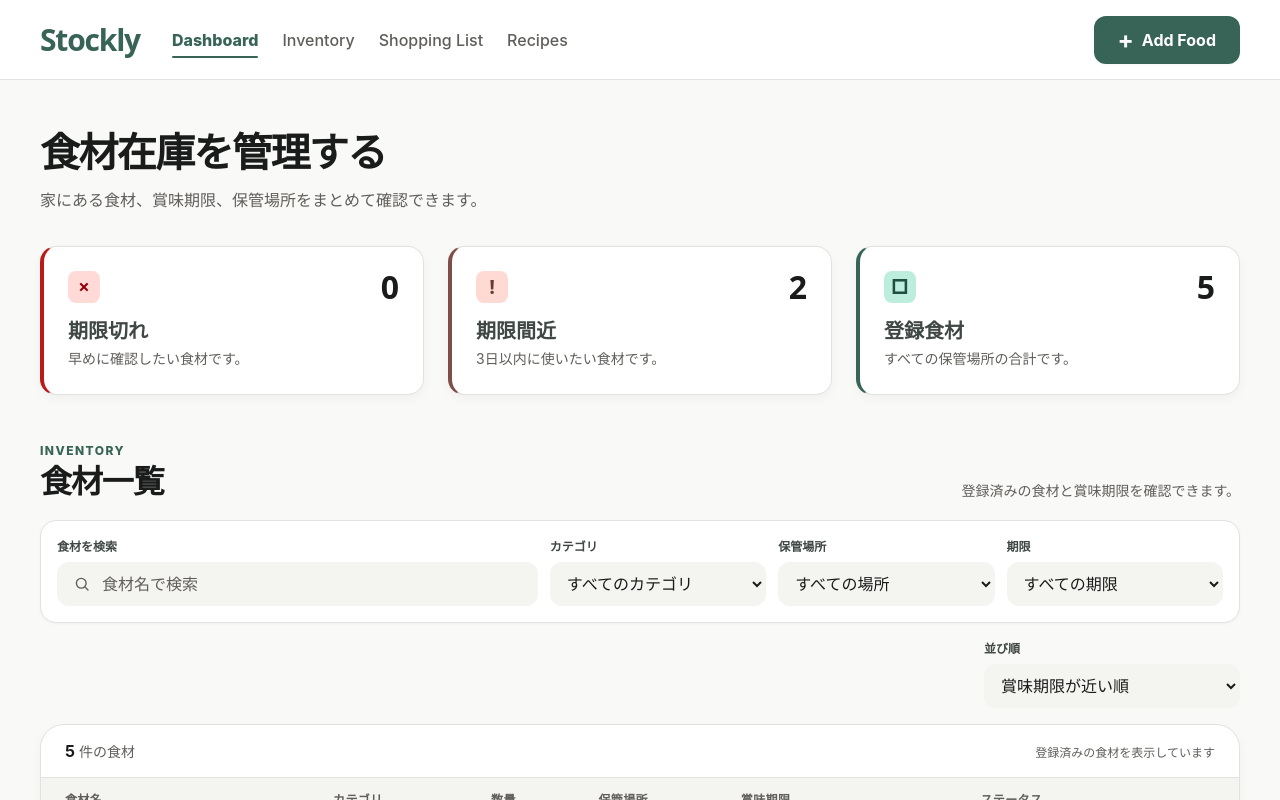
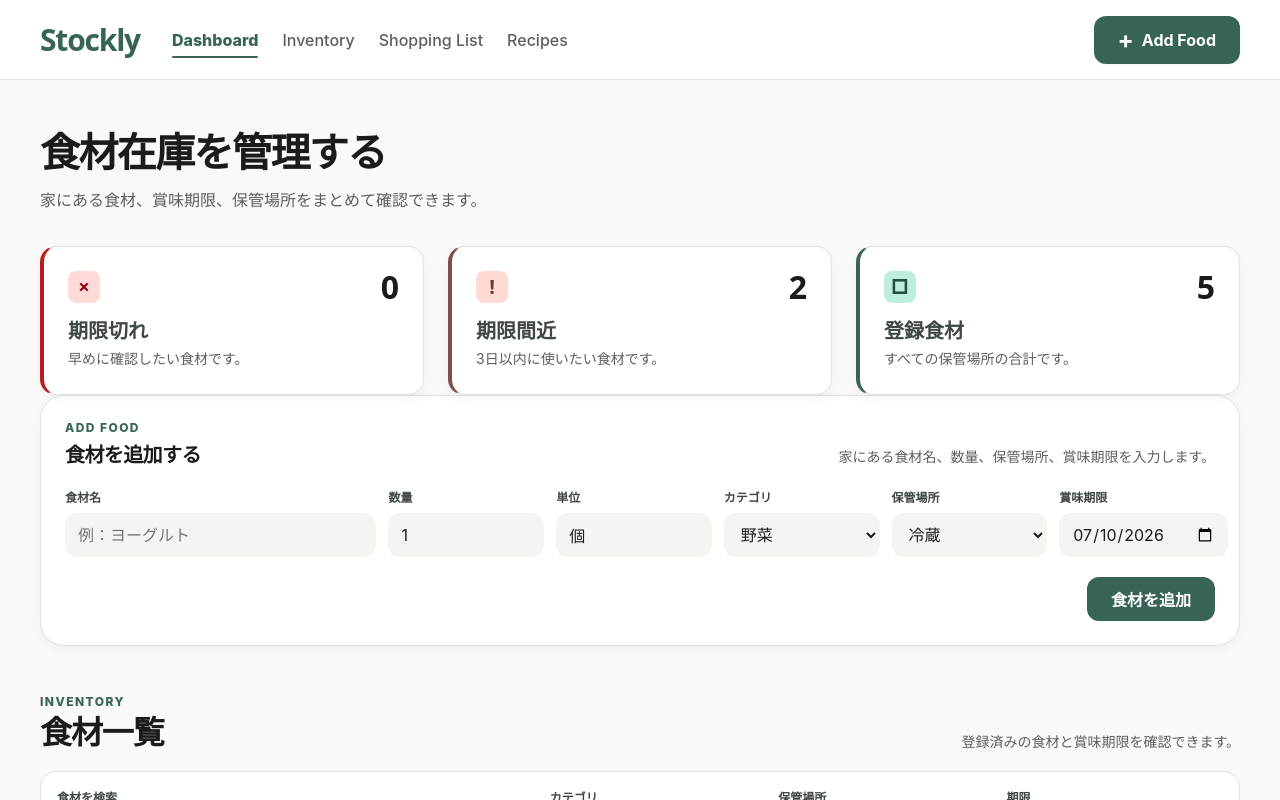
Before and after one commit to yoosaa/stockly, a React (Vite) app: page / in a window 1280 px wide. Shown: the top 800 px of the page. Built offline with nearby package versions, Linux system fonts and the light colour scheme.

Commit message:
feat: add food form

```diff
--- a/src/app/App.tsx
+++ b/src/app/App.tsx
@@ -1,15 +1,21 @@
-import { useState, useMemo } from "react";
+import { useMemo, useState } from "react";
 import {
+  FoodForm,
   filterFoods,
   FoodFilters,
+  FoodSortSelect,
   FoodSummaryCards,
   FoodTable,
   mockFoods,
+  sortFoods,
   summarizeFoods,
-  sortFoods,
-  FoodSortSelect,
 } from "../features/foods";
-import type { FoodFilterCriteria, FoodSortKey } from "../features/foods";
+import type {
+  FoodFilterCriteria,
+  FoodSortKey,
+  FoodFormValues,
+} from "../features/foods";
+import type { FoodItem } from "../features/foods/domain/food";
 import "./App.css";
 
 const today = new Date(2026, 6, 5);
@@ -24,15 +30,27 @@ const initialFoodFilters: FoodFilterCriteria = {
 const initialSortKey: FoodSortKey = "expiryDateAsc";
 
 export function App() {
+  const [foods, setFoods] = useState<FoodItem[]>(mockFoods);
+  const [filters, setFilters] = useState(initialFoodFilters);
   const [sortKey, setSortKey] = useState(initialSortKey);
-  const [filters, setFilters] = useState(initialFoodFilters);
-  const summary = summarizeFoods(mockFoods, today);
+
+  const summary = summarizeFoods(foods, today);
 
   const visibleFoods = useMemo(() => {
-    const filteredFoods = filterFoods(mockFoods, filters, today);
+    const filteredFoods = filterFoods(foods, filters, today);
 
     return sortFoods(filteredFoods, sortKey);
-  }, [filters, sortKey]);
+  }, [foods, filters, sortKey]);
+
+  function handleAddFood(values: FoodFormValues) {
+    const food: FoodItem = {
+      id: `food-${Date.now()}`,
+      ...values,
+      createdAt: new Date().toISOString(),
+    };
+
+    setFoods((currentFoods) => [food, ...currentFoods]);
+  }
 
   return (
     <div className="app">
@@ -62,7 +80,11 @@ export function App() {
             </nav>
           </div>
 
-          <button className="app-header__add-button" type="button">
+          <button
+            className="app-header__add-button"
+            type="submit"
+            form="food-form"
+          >
             <span className="app-header__add-icon" aria-hidden="true">
               +
             </span>
@@ -80,6 +102,13 @@ export function App() {
         </section>
 
         <FoodSummaryCards summary={summary} />
+
+        <FoodForm onAddFood={handleAddFood} />
+
+        <section
+          className="app-inventory"
+          aria-labelledby="inventory-title"
+        ></section>
 
         <section className="app-inventory" aria-labelledby="inventory-title">
           <div className="app-inventory__heading">
--- a/src/features/foods/index.ts
+++ b/src/features/foods/index.ts
@@ -8,3 +8,5 @@ export { summarizeFoods } from "./application/summarizeFoods";
 export { sortFoods } from "./application/sortFoods";
 export type { FoodSortKey } from "./application/sortFoods";
 export { FoodSortSelect } from "./presentation/components/FoodSortSelect";
+export { FoodForm } from "./presentation/components/FoodForm";
+export type { FoodFormValues } from "./presentation/components/FoodForm";
--- /dev/null
+++ b/src/features/foods/presentation/components/FoodForm.css
@@ -0,0 +1,145 @@
+@layer features {
+  .food-form {
+    padding: var(--space-6);
+    margin-bottom: var(--space-8);
+    background: var(--color-surface);
+    border: 1px solid var(--color-border-subtle);
+    border-radius: var(--radius-xl);
+    box-shadow: var(--shadow-card);
+  }
+
+  .food-form__header {
+    display: flex;
+    align-items: end;
+    justify-content: space-between;
+    gap: var(--space-6);
+    margin-bottom: var(--space-5);
+  }
+
+  .food-form__eyebrow {
+    margin: 0 0 var(--space-1);
+    color: var(--color-primary);
+    font-size: var(--font-size-xs);
+    font-weight: 800;
+    letter-spacing: 0.12em;
+    text-transform: uppercase;
+  }
+
+  .food-form__title {
+    margin: 0;
+    font-size: var(--font-size-title);
+    letter-spacing: -0.03em;
+  }
+
+  .food-form__description {
+    max-width: 28rem;
+    margin: 0;
+    color: var(--color-muted);
+    font-size: var(--font-size-sm);
+    line-height: var(--line-height-body);
+  }
+
+  .food-form__grid {
+    display: grid;
+    grid-template-columns: 2fr repeat(5, minmax(0, 1fr));
+    gap: var(--space-3);
+    align-items: end;
+  }
+
+  .food-form__field {
+    display: grid;
+    gap: var(--space-2);
+    min-width: 0;
+  }
+
+  .food-form__field--wide {
+    min-width: 12rem;
+  }
+
+  .food-form__label {
+    color: var(--color-text-subtle);
+    font-size: var(--font-size-xs);
+    font-weight: 700;
+  }
+
+  .food-form__input,
+  .food-form__select {
+    width: 100%;
+    height: 2.75rem;
+    padding: 0 var(--space-3);
+    background-color: var(--color-surface-low);
+    color: var(--color-text);
+    border: 1px solid transparent;
+    border-radius: var(--radius-md);
+    outline: none;
+    transition: background-color 160ms ease, border-color 160ms ease,
+      box-shadow 160ms ease;
+  }
+
+  .food-form__input:hover,
+  .food-form__select:hover {
+    background-color: var(--color-surface-container);
+  }
+
+  .food-form__input:focus,
+  .food-form__select:focus {
+    background-color: var(--color-surface);
+    border-color: var(--color-primary);
+    box-shadow: 0 0 0 3px
+      color-mix(in oklab, var(--color-primary) 14%, transparent);
+  }
+
+  .food-form__actions {
+    display: flex;
+    justify-content: flex-end;
+    margin-top: var(--space-5);
+  }
+
+  .food-form__submit {
+    min-height: 2.75rem;
+    padding: 0 var(--space-6);
+    background: var(--color-primary);
+    color: var(--color-on-primary);
+    border-radius: var(--radius-md);
+    font-weight: 700;
+    transition: background 160ms ease, transform 160ms ease;
+  }
+
+  .food-form__submit:hover {
+    background: var(--color-primary-hover);
+  }
+
+  .food-form__submit:active {
+    transform: scale(0.98);
+  }
+
+  @media (width < 980px) {
+    .food-form__grid {
+      grid-template-columns: repeat(2, minmax(0, 1fr));
+    }
+
+    .food-form__field--wide {
+      grid-column: 1 / -1;
+    }
+  }
+
+  @media (width < 620px) {
+    .food-form__header {
+      align-items: flex-start;
+      flex-direction: column;
+      gap: var(--space-2);
+    }
+
+    .food-form__grid {
+      grid-template-columns: 1fr;
+    }
+
+    .food-form__actions {
+      justify-content: stretch;
+    }
+
+    .food-form__submit {
+      width: 100%;
+    }
+  }
+}
--- /dev/null
+++ b/src/features/foods/presentation/components/FoodForm.tsx
@@ -0,0 +1,165 @@
+import { useState } from "react";
+import type {
+  FoodCategory,
+  FoodItem,
+  StorageLocation,
+} from "../../domain/food";
+import { foodCategoryLabels, storageLocationLabels } from "../foodLabels";
+import "./FoodForm.css";
+
+export type FoodFormValues = Omit<FoodItem, "id" | "createdAt">;
+
+type FoodFormProps = {
+  onAddFood: (values: FoodFormValues) => void;
+};
+
+const initialValues: FoodFormValues = {
+  name: "",
+  quantity: 1,
+  unit: "個",
+  category: "vegetable",
+  storageLocation: "fridge",
+  expiryDate: "2026-07-10",
+};
+
+const categoryOptions = Object.entries(foodCategoryLabels) as Array<
+  [FoodCategory, string]
+>;
+
+const storageLocationOptions = Object.entries(storageLocationLabels) as Array<
+  [StorageLocation, string]
+>;
+
+export function FoodForm({ onAddFood }: FoodFormProps) {
+  const [values, setValues] = useState<FoodFormValues>(initialValues);
+
+  function updateValue<Key extends keyof FoodFormValues>(
+    key: Key,
+    value: FoodFormValues[Key]
+  ) {
+    setValues((currentValues) => ({
+      ...currentValues,
+      [key]: value,
+    }));
+  }
+
+  function handleSubmit(event: React.FormEvent<HTMLFormElement>) {
+    event.preventDefault();
+
+    const trimmedName = values.name.trim();
+
+    if (trimmedName === "") {
+      return;
+    }
+
+    onAddFood({
+      ...values,
+      name: trimmedName,
+    });
+
+    setValues(initialValues);
+  }
+
+  return (
+    <form className="food-form" id="food-form" onSubmit={handleSubmit}>
+      <div className="food-form__header">
+        <div>
+          <p className="food-form__eyebrow">Add food</p>
+          <h2 className="food-form__title">食材を追加する</h2>
+        </div>
+        <p className="food-form__description">
+          家にある食材名、数量、保管場所、賞味期限を入力します。
+        </p>
+      </div>
+
+      <div className="food-form__grid">
+        <label className="food-form__field food-form__field--wide">
+          <span className="food-form__label">食材名</span>
+          <input
+            className="food-form__input"
+            type="text"
+            value={values.name}
+            placeholder="例：ヨーグルト"
+            onChange={(event) => updateValue("name", event.target.value)}
+          />
+        </label>
+
+        <label className="food-form__field">
+          <span className="food-form__label">数量</span>
+          <input
+            className="food-form__input"
+            type="number"
+            min="1"
+            value={values.quantity}
+            onChange={(event) =>
+              updateValue("quantity", Number(event.target.value))
+            }
+          />
+        </label>
+
+        <label className="food-form__field">
+          <span className="food-form__label">単位</span>
+          <input
+            className="food-form__input"
+            type="text"
+            value={values.unit}
+            onChange={(event) => updateValue("unit", event.target.value)}
+          />
+        </label>
+
+        <label className="food-form__field">
+          <span className="food-form__label">カテゴリ</span>
+          <select
+            className="food-form__select"
+            value={values.category}
+            onChange={(event) =>
+              updateValue("category", event.target.value as FoodCategory)
+            }
+          >
+            {categoryOptions.map(([value, label]) => (
+              <option key={value} value={value}>
+                {label}
+              </option>
+            ))}
+          </select>
+        </label>
+
+        <label className="food-form__field">
+          <span className="food-form__label">保管場所</span>
+          <select
+            className="food-form__select"
+            value={values.storageLocation}
+            onChange={(event) =>
+              updateValue(
+                "storageLocation",
+                event.target.value as StorageLocation
+              )
+            }
+          >
+            {storageLocationOptions.map(([value, label]) => (
+              <option key={value} value={value}>
+                {label}
+              </option>
+            ))}
+          </select>
+        </label>
+
+        <label className="food-form__field">
+          <span className="food-form__label">賞味期限</span>
+          <input
+            className="food-form__input"
+            type="date"
+            value={values.expiryDate}
+            onChange={(event) => updateValue("expiryDate", event.target.value)}
+          />
+        </label>
+      </div>
+
+      <div className="food-form__actions">
+        <button className="food-form__submit" type="submit">
+          食材を追加
+        </button>
+      </div>
+    </form>
+  );
+}
```
